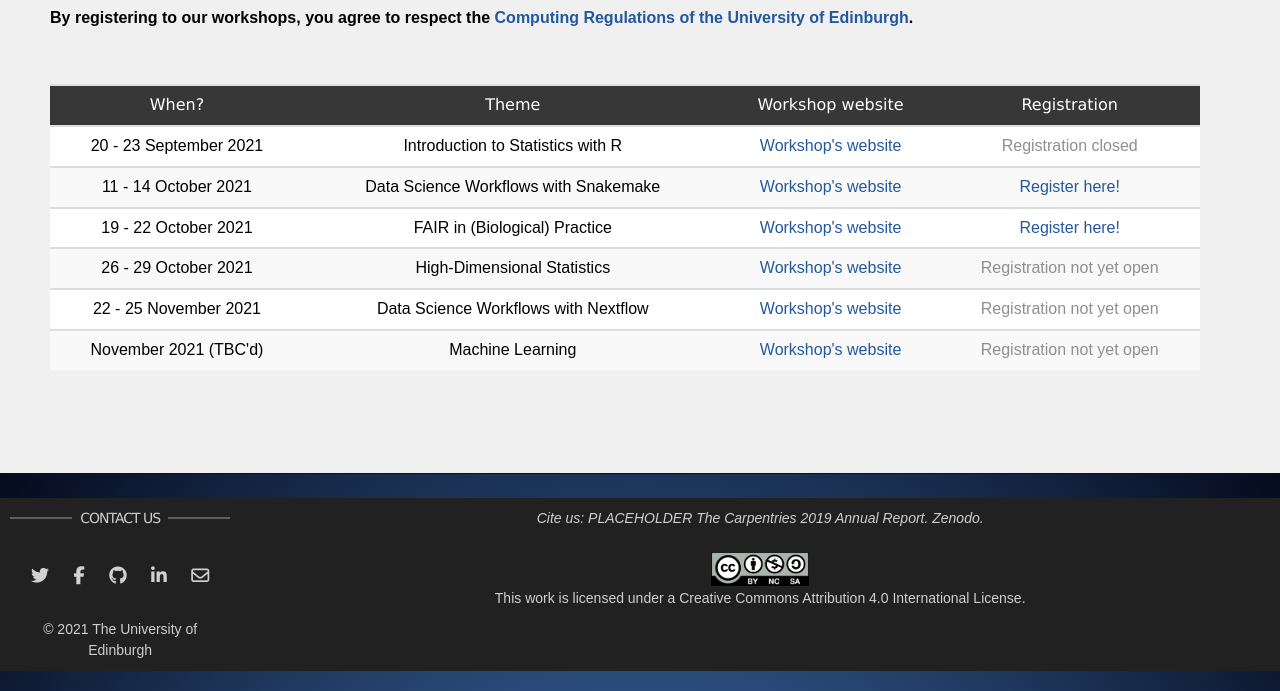
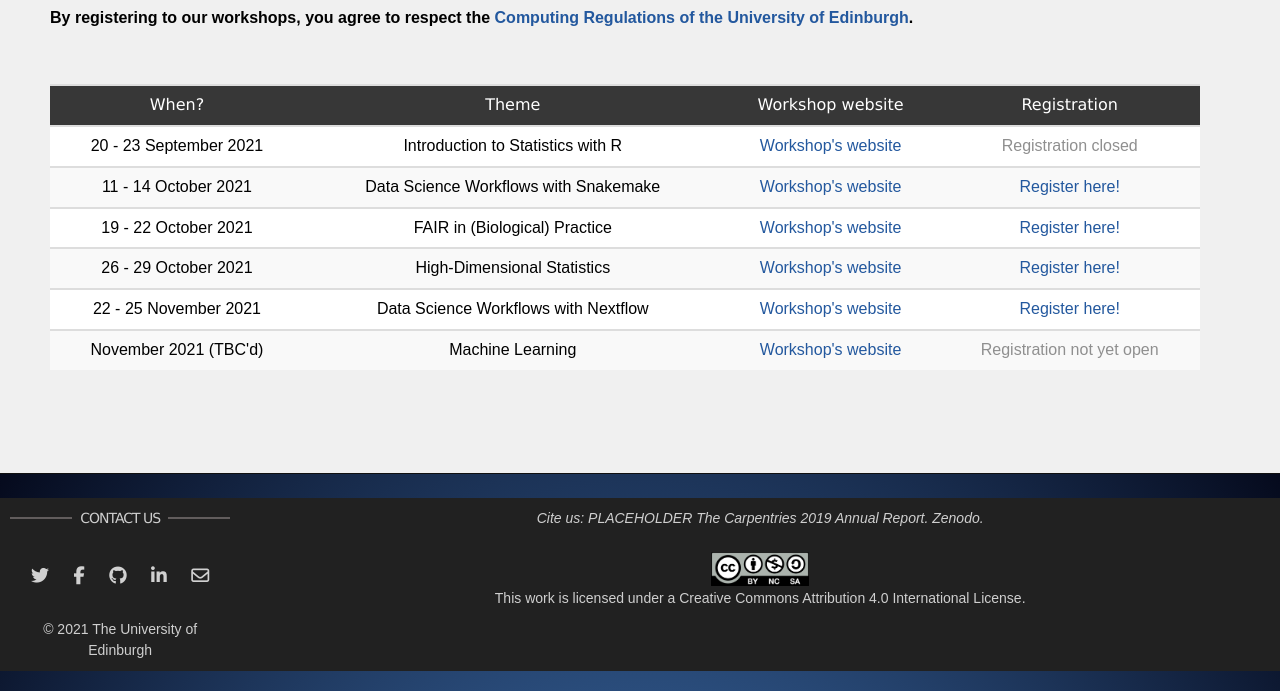
Before and after one commit to edcarp/Ed-DaSH, a Jekyll site: the page built from workshops.md, in a window 1280 px wide, cut to the strip 479-1170 px from the top of the page. Built offline with Jekyll 4.4.1, drawn with Linux system fonts in a browser that asks for light colours; nearby versions of some CDN libraries.

Commit message:
Added registration links for HD-Stats and Nextflow

```diff
--- a/workshops.md
+++ b/workshops.md
@@ -27,13 +27,13 @@ workshops:
   start_date: 2021-10-26
   end_date: 2021-10-29
   website: https://edcarp.github.io/2021-10-26_ed-dash_high-dimensional-stats/
-  registration: "Registration not yet open"
+  registration: https://www.epay.ed.ac.uk/conferences-and-events/college-of-medicine-and-veterinary-medicine/school-of-molecular-genetic-and-population-health-sciences/igmm/highdimensional-statistics
 - title: "Data Science Workflows with Nextflow"
   when: 22 - 25 November 2021
   start_date: 2021-11-22
   end_date: 2021-11-25
   website: "https://edcarp.github.io/2021-11-22_ed-dash_workflows-nextflow/"
-  registration: "Registration not yet open"
+  registration: https://www.epay.ed.ac.uk/conferences-and-events/college-of-medicine-and-veterinary-medicine/school-of-molecular-genetic-and-population-health-sciences/igmm/data-science-workflows-with-nextflow
 - title: "Machine Learning"
   when: November 2021 (TBC'd)
   start_date:
```
